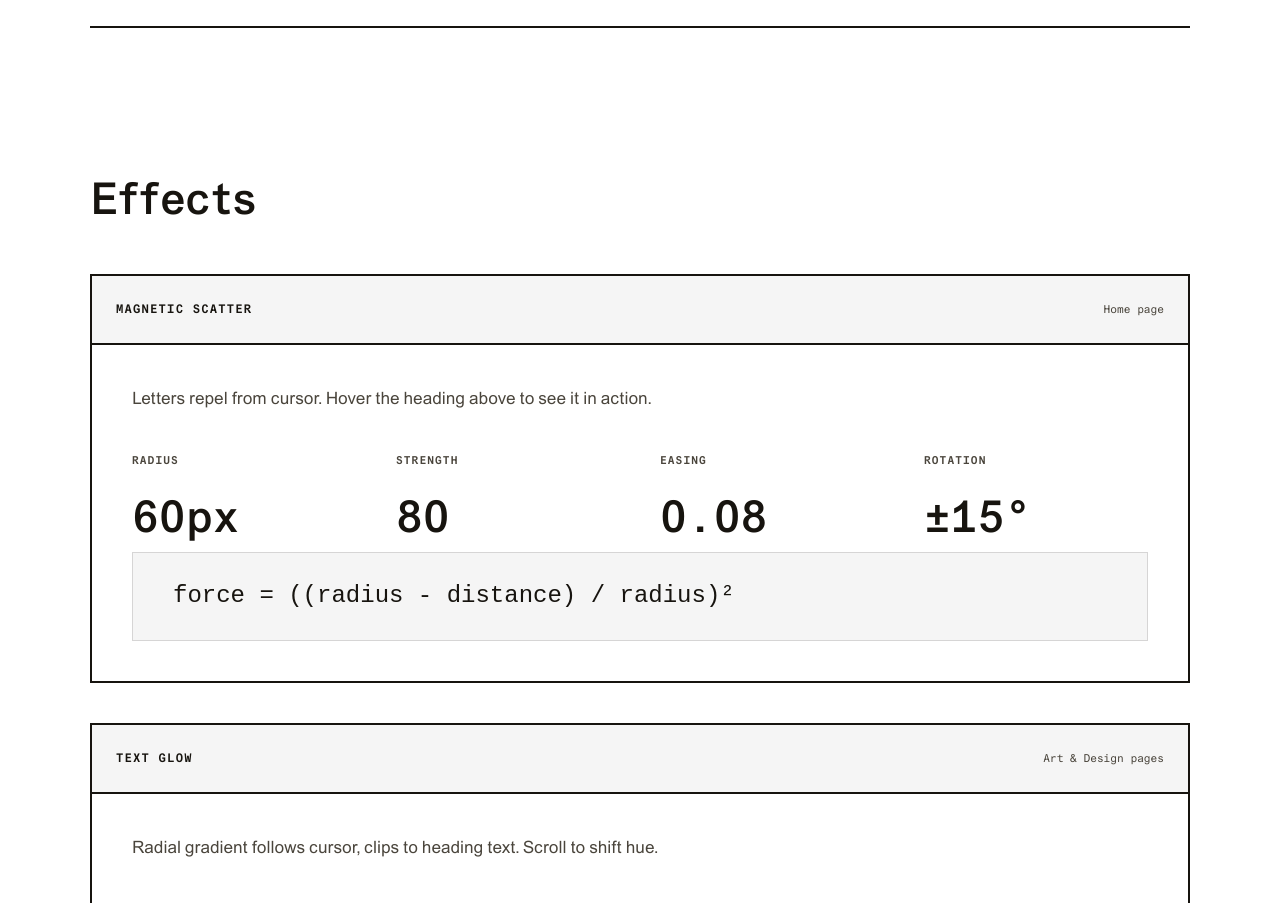
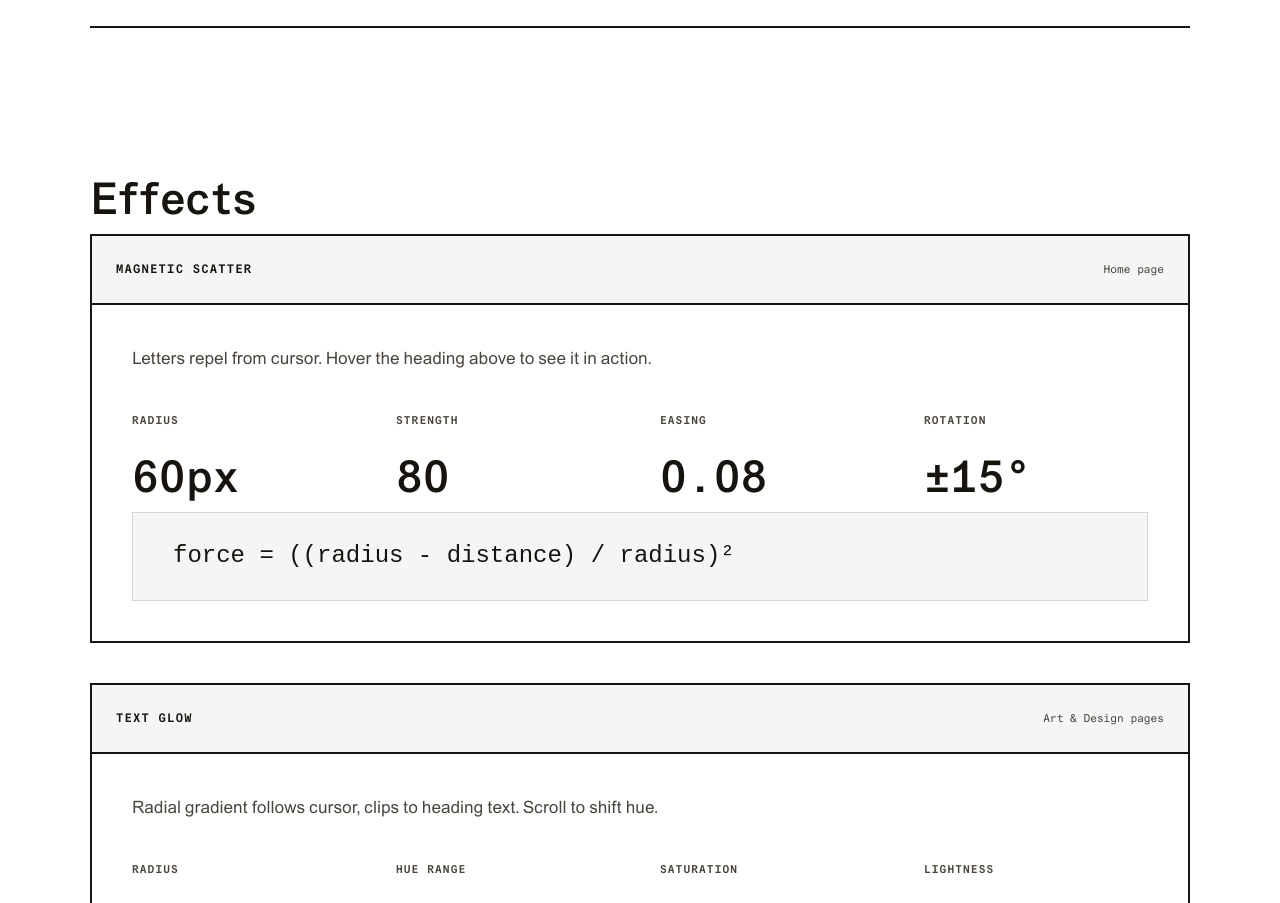
Before and after one commit to zellaships/zella-nextjs, a Next.js app: page /colophon in a window 1280 px wide. Shown: the part 4580-5483 px from the top of the page. Built offline with nearby package versions, Linux system fonts and the light colour scheme.

Commit message:
Constrain scatter letters within bounds with overflow:hidden

```diff
--- a/app/colophon/colophon.css
+++ b/app/colophon/colophon.css
@@ -110,6 +110,12 @@
 }
 
 /* Scatter Letters */
+.col-heading.scatter-container {
+  overflow: hidden;
+  padding: var(--space-m) 0;
+  margin: calc(-1 * var(--space-m)) 0;
+}
+
 .scatter-letter {
   display: inline-block;
   will-change: transform;
--- a/components/colophon/ScatterHeading.tsx
+++ b/components/colophon/ScatterHeading.tsx
@@ -103,7 +103,7 @@ export function ScatterHeading({ children, className = '' }: ScatterHeadingProps
   }, [children]);
 
   return (
-    <h2 ref={containerRef} className={className}>
+    <h2 ref={containerRef} className={`${className} scatter-container`}>
       {children}
     </h2>
   );
```
